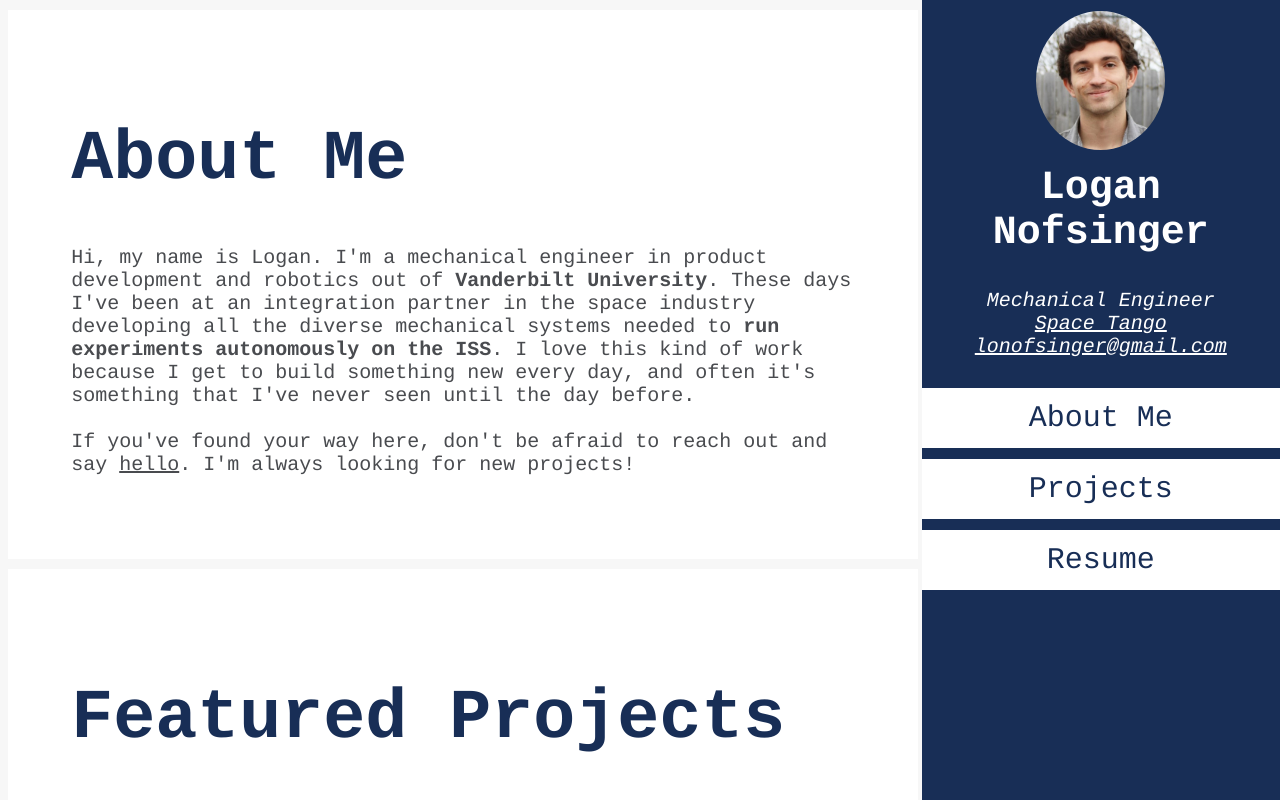
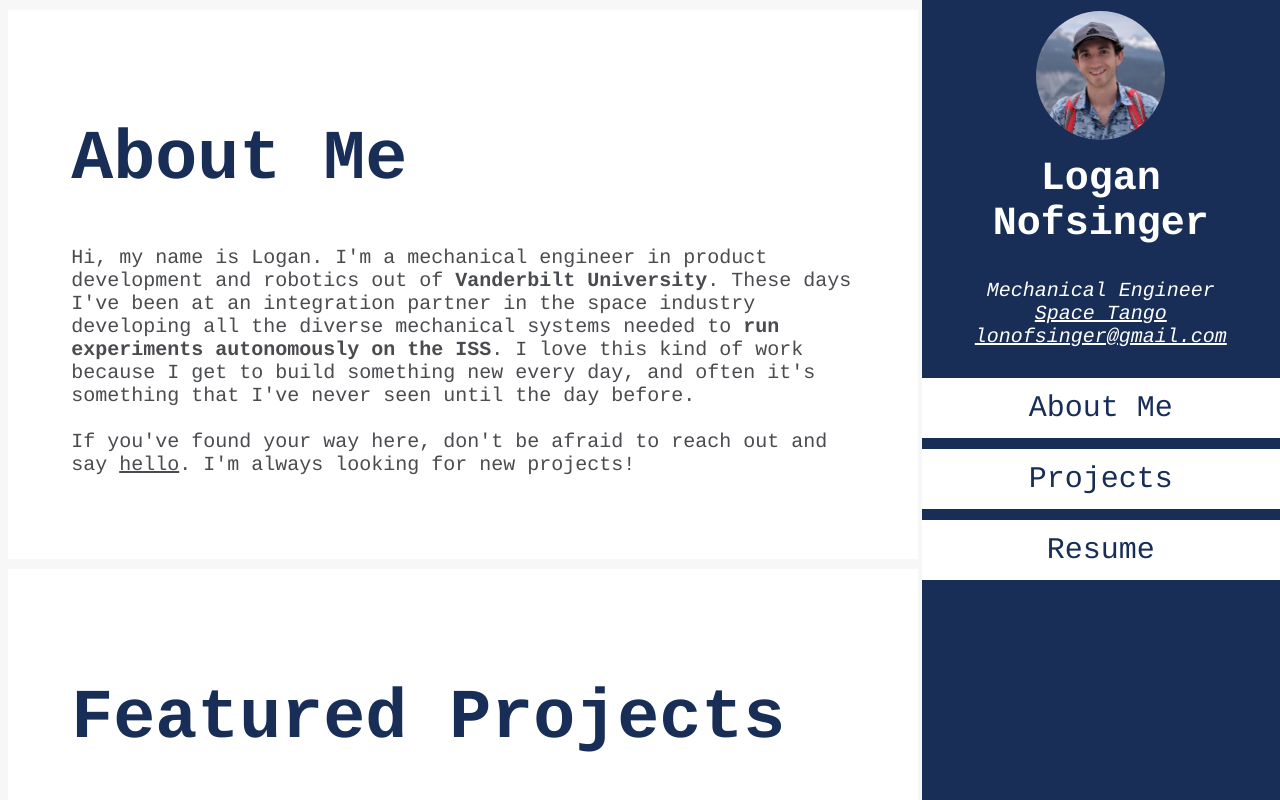
Before and after one commit to loganisahacker/loganisahacker.github.io, a plain HTML site: page index.html in a window 1280 px wide. Shown: the top 800 px of the page. Drawn offline with nearby package versions, Linux system fonts and the light colour scheme.

Commit message:
changed pic

```diff
--- a/index.html
+++ b/index.html
@@ -12,7 +12,7 @@
 
 <body onload="onload()">
     <div id="bio">
-        <img src="headshot.jpg" class="bio-element" style="width:36%; margin-left:32%; border-radius:50%;">
+        <img src="yosemite headshot.jpg" class="bio-element" style="width:36%; margin-left:32%; border-radius:50%;">
         <h2 class="bio-element" > Logan Nofsinger </h2>
         <p style="font-style:italic; "class="bio-element"> Mechanical Engineer<br>
             <a style="color:white;" href="https://spacetango.com/" target="_blank">Space Tango</a><br>
```
Also changed, not shown: yosemite headshot.jpg (added).
